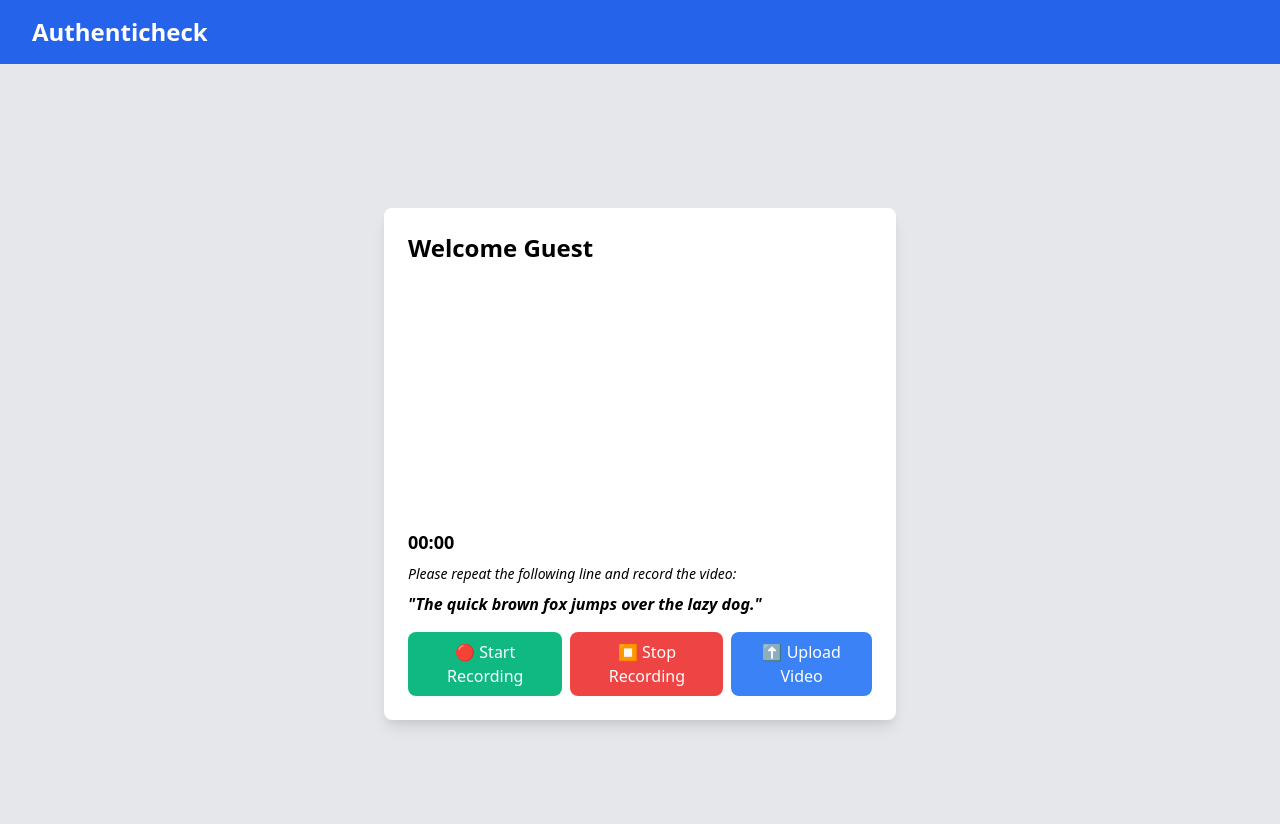
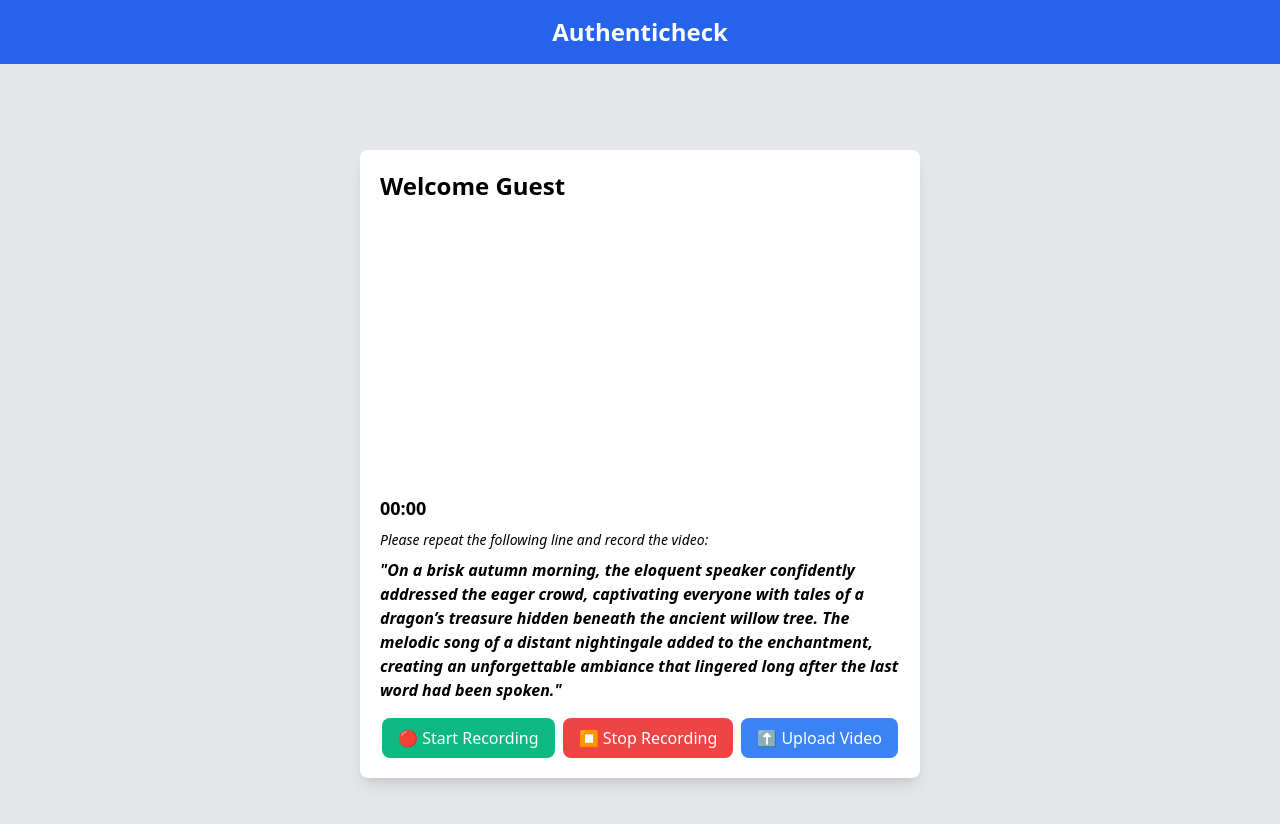
Before and after one commit to LordHarsh/authenticheck-video-upload, a plain HTML site: page index.html in a window 1280 px wide. Drawn offline with nearby package versions, Linux system fonts and the light colour scheme.

Commit message:
fix: updates ui

```diff
--- a/index.html
+++ b/index.html
@@ -5,18 +5,33 @@
     <meta name="viewport" content="width=device-width, initial-scale=1.0">
     <title>AuthentiCheck Video Upload</title>
     <link href="https://cdn.jsdelivr.net/npm/tailwindcss@2.2.19/dist/tailwind.min.css" rel="stylesheet">
+    <style>
+        /* Ensure that the entire main area is utilized */
+        main {
+            padding: 80px; /* Add some padding for spacing */
+        }
+        /* Make the content wider */
+        .content-container {
+            max-width: 50%; /* Increase width */
+            width: 100%;
+            margin: 0 auto; /* Center it horizontally */
+            padding: 20px; /* Add padding inside */
+        }
+    </style>
 </head>
 <body class="bg-gray-200">
     <header class="bg-blue-600 text-white py-4">
-        <h1 class="text-2xl font-bold pl-8">Authenticheck</h1>
+        <h1 class="text-2xl font-bold text-center">Authenticheck</h1> <!-- Centered the title -->
     </header>
     <main class="flex justify-center items-center h-screen">
-        <div class="bg-white rounded-lg shadow-lg p-6 w-full max-w-lg">
+        <div class="content-container bg-white rounded-lg shadow-lg p-6">
             <h1 id="welcomeMessage" class="text-2xl font-bold mb-4">Welcome</h1>
             <video id="videoPreview" autoplay class="w-full rounded-lg mb-4"></video>
             <div id="timer" class="text-lg mb-2 font-extrabold">00:00</div>
             <div class="text-sm italic mb-2">Please repeat the following line and record the video:</div>
-            <div id="phrase" class="text-base italic mb-4 font-bold">"The quick brown fox jumps over the lazy dog."</div>
+            <div id="phrase" class="text-base italic mb-4 font-bold">
+                "On a brisk autumn morning, the eloquent speaker confidently addressed the eager crowd, captivating everyone with tales of a dragon’s treasure hidden beneath the ancient willow tree. The melodic song of a distant nightingale added to the enchantment, creating an unforgettable ambiance that lingered long after the last word had been spoken."
+            </div>
             <div class="flex justify-center space-x-2">
                 <button id="startRecording" class="bg-green-500 hover:bg-green-600 text-white py-2 px-4 rounded-lg">🔴 Start Recording</button>
                 <button id="stopRecording" class="bg-red-500 hover:bg-red-600 text-white py-2 px-4 rounded-lg" disabled>⏹️ Stop Recording</button>
```
